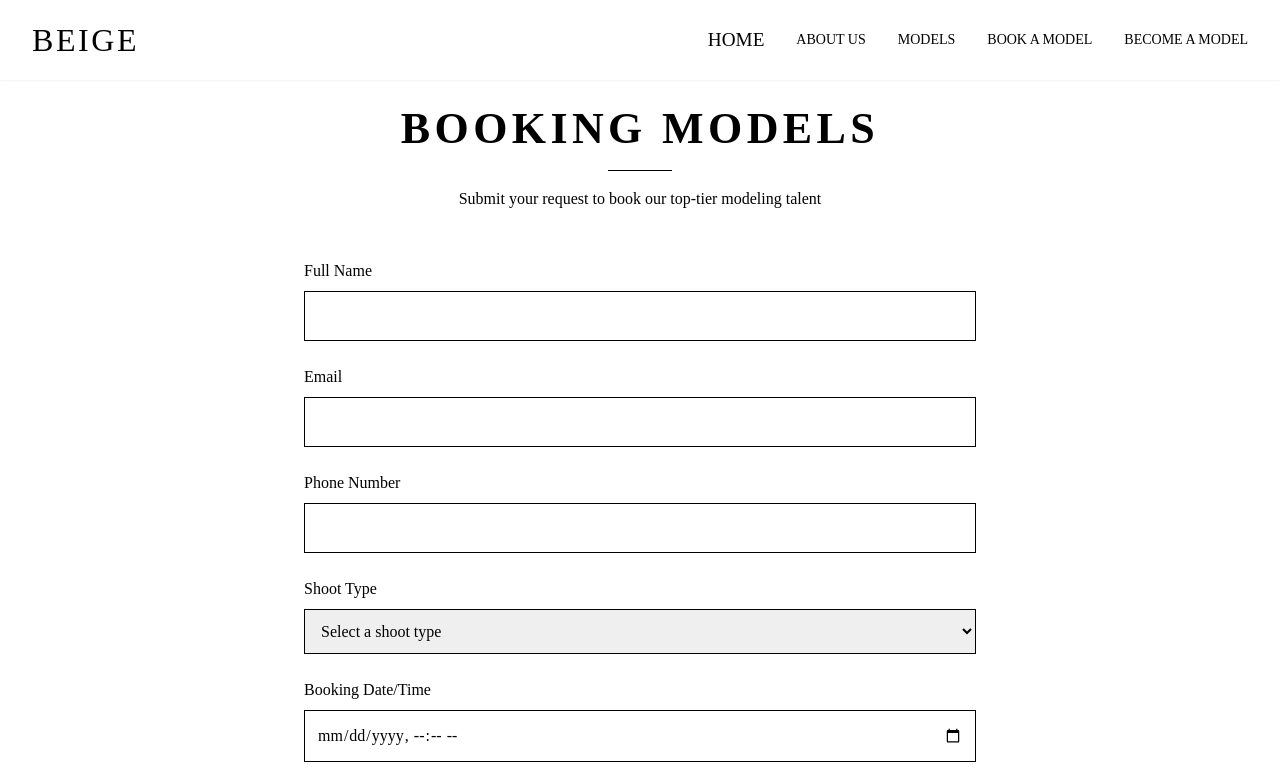
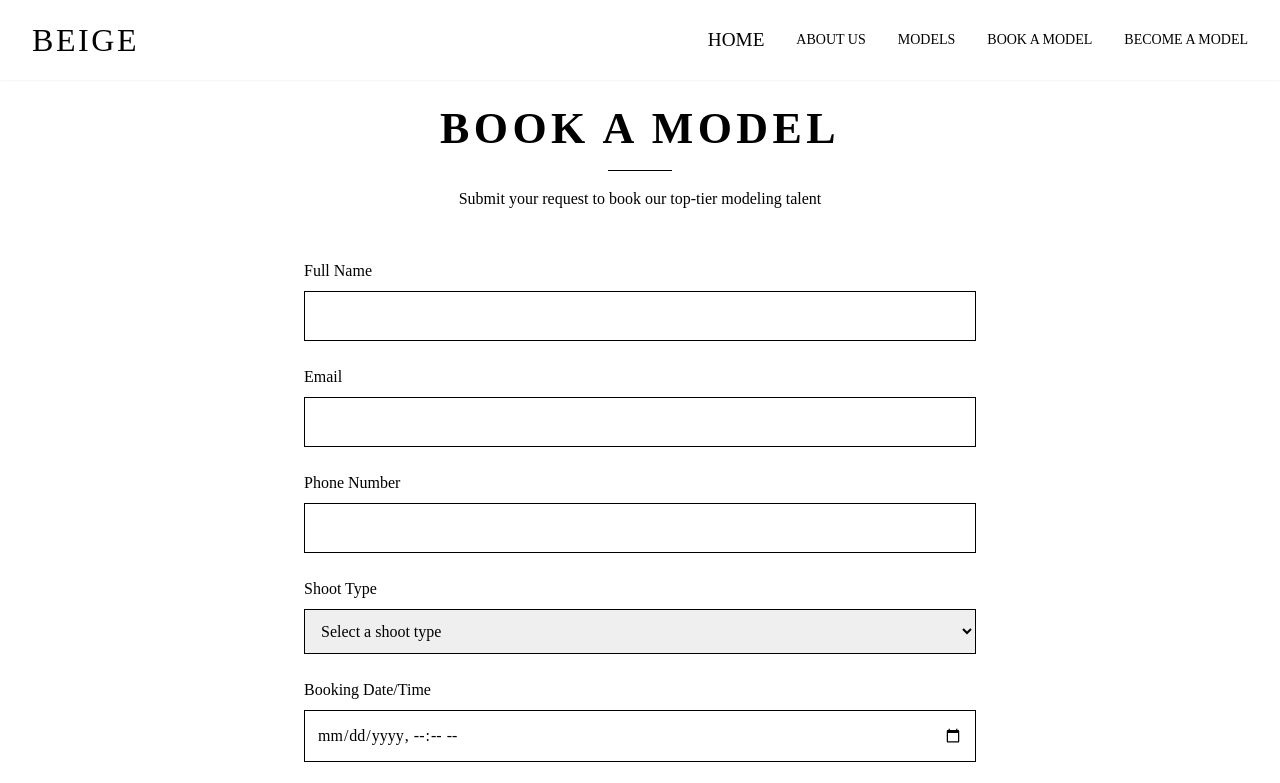
Before and after one commit to divineshedrack33220/biege, a website: page public/booking.html in a window 1280 px wide. Shown: the top 783 px of the page. Drawn offline with nearby package versions, Linux system fonts and the light colour scheme; a web font is replaced by a local one.

Commit message:
Update booking.html

```diff
--- a/public/booking.html
+++ b/public/booking.html
@@ -340,7 +340,7 @@
         <section id="booking" class="section bg-white">
             <div class="container mx-auto">
                 <div class="text-center mb-12 reveal">
-                    <h2 class="hero-title" id="bookingTitle">BOOKING MODELS</h2>
+                    <h2 class="hero-title" id="bookingTitle">BOOK A MODEL</h2>
                     <div class="w-16 h-px bg-black mx-auto mb-4"></div>
                     <p class="text-gray-600 max-w-xl mx-auto">Submit your request to book our top-tier modeling talent</p>
                 </div>
```
